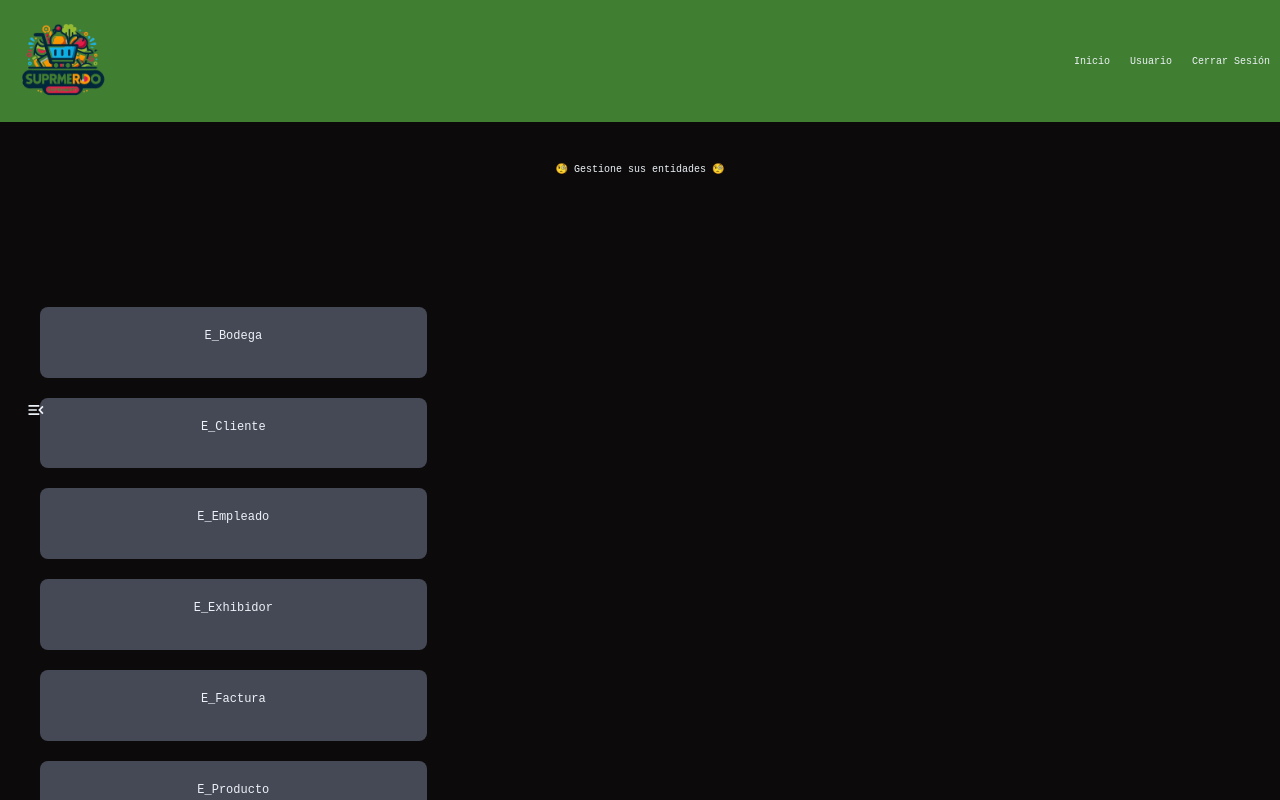
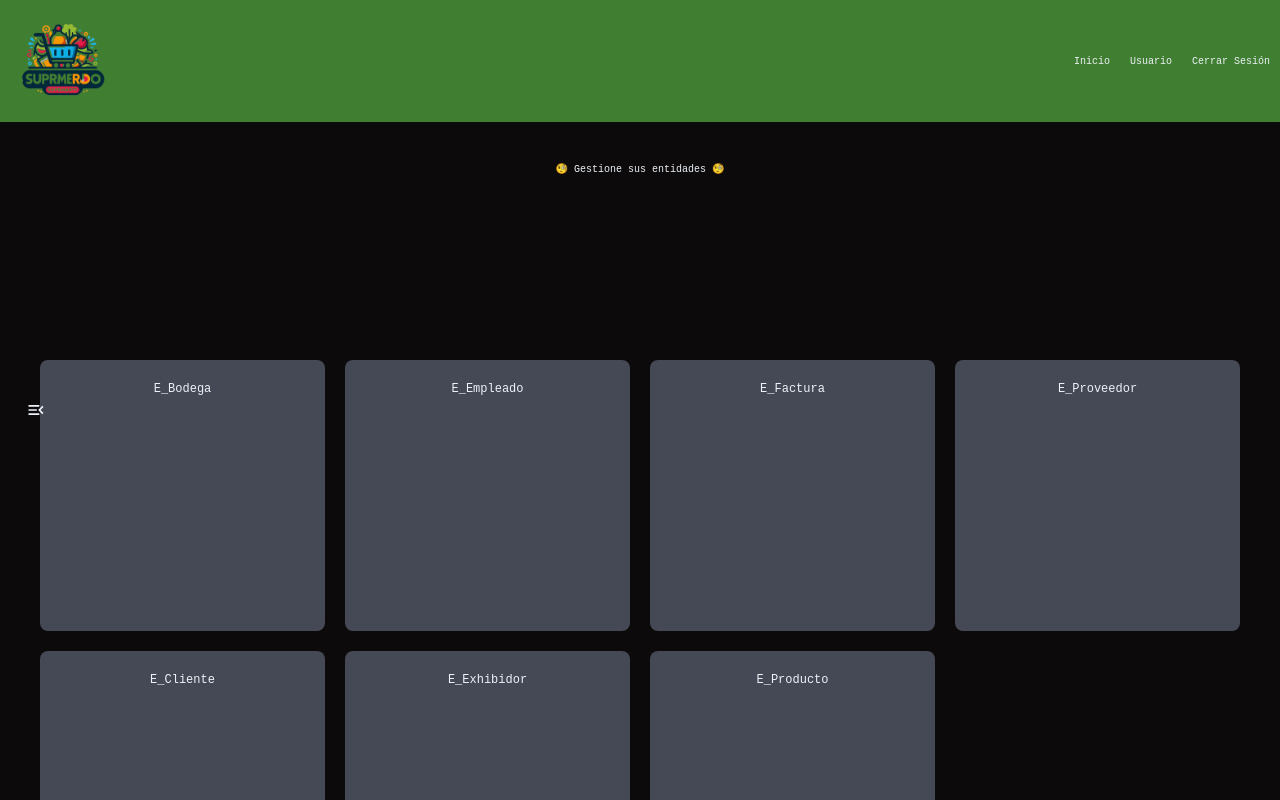
Before and after one commit to Hvnt3rK3ys/db1_fp, a Next.js app in the folder our-mercadillo/: page /dashboard in a window 1280 px wide. Shown: the top 800 px of the page. Built offline with nearby package versions, Linux system fonts and the light colour scheme; a web font is replaced by a local one.

Commit message:
UPDATE: Change dashboard items layout

```diff
--- a/our-mercadillo/src/styles/Dashboard.module.scss
+++ b/our-mercadillo/src/styles/Dashboard.module.scss
@@ -25,7 +25,7 @@
       display: grid;
       grid-template-columns: repeat(auto-fit, minmax(200px, 1fr));
       gap: 20px;
-      grid-auto-flow: dense; // Distribuye las tarjetas de manera inteligente
+      grid-auto-flow: column dense; // Distribuye las tarjetas de manera inteligente
 
       .entityCard {
         background-color: var(--gray-color);
@@ -54,11 +54,12 @@
 @media screen and (min-width: 1024px) and (max-width: 2560px) {
   .dashboard {
     .content {
-      grid-template-columns: repeat(3, minmax(300px, 1fr)); // Máximo 3 columnas en desktop
+      grid-template-columns: repeat(1, minmax(300px, 1fr)); // Máximo 6 columnas en desktop
     }
 
     .entities {
-      grid-template-columns: repeat(3, minmax(300px, 1fr)); // Máximo 3 columnas en desktop
+      grid-template-columns: repeat(2, minmax(300px, 1fr));
+      grid-template-rows: repeat(2, minmax(200px, 1fr)); // Máximo 2 columnas en desktop
     }
   }
 }
```
